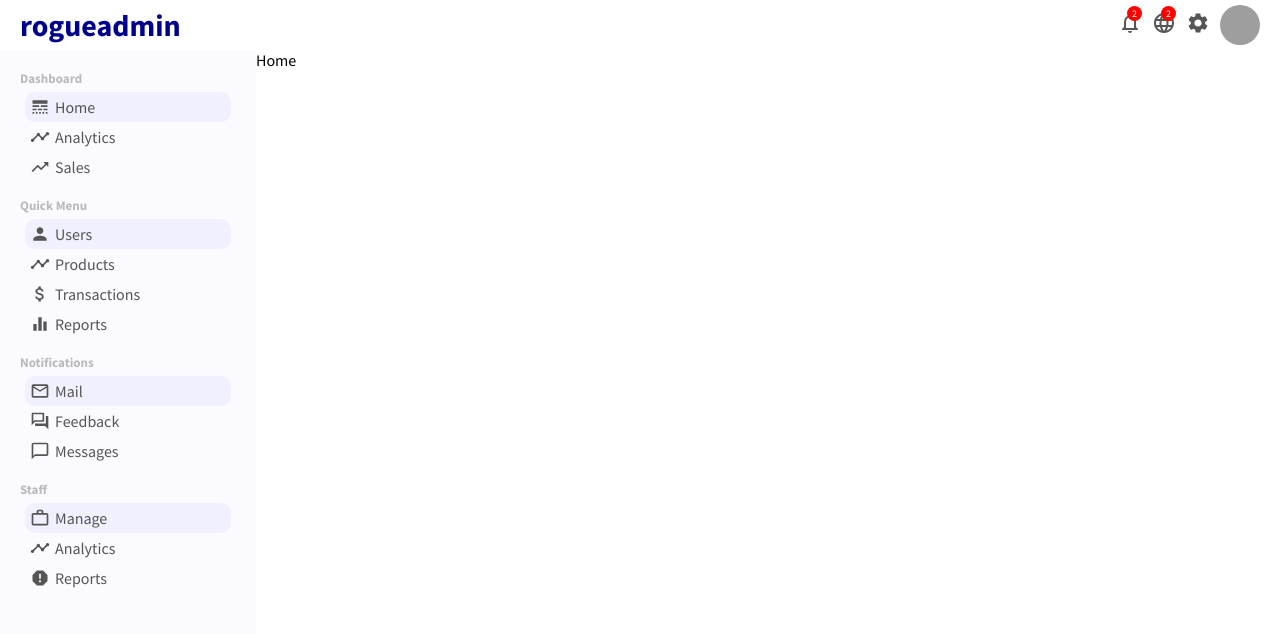
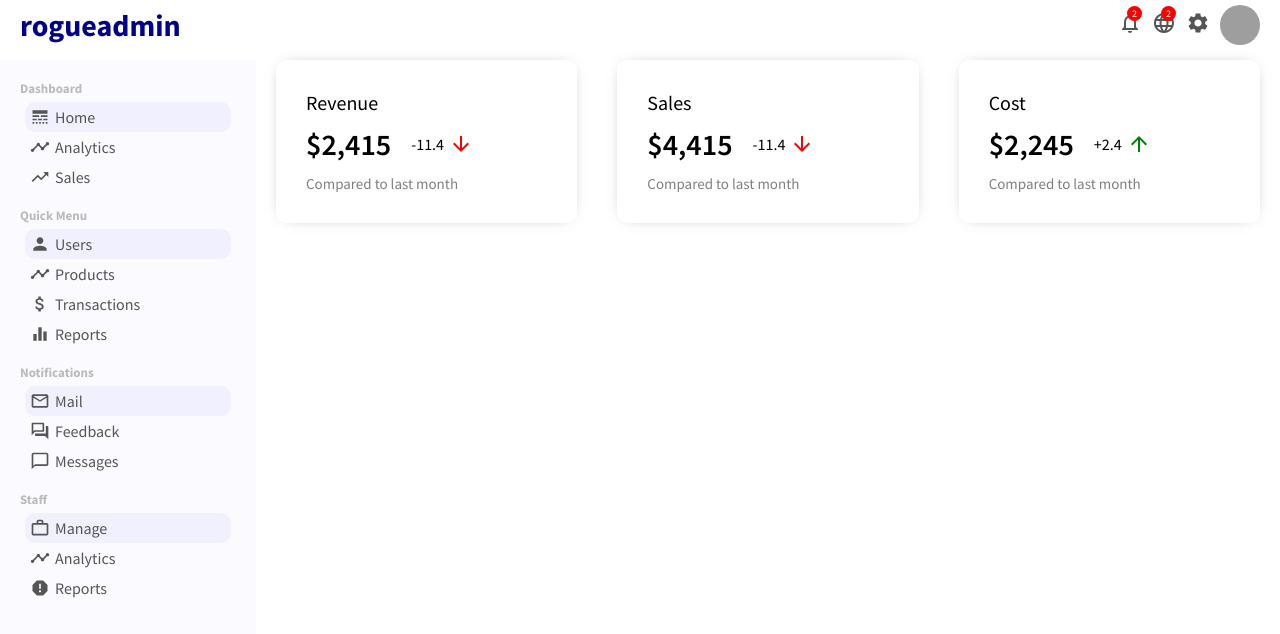
Before and after one commit to sweedalgharshi/admin-panel, a React (Create React App) app: page / in a window 1280 px wide. Shown: the top 634 px of the page. Built offline with nearby package versions, Linux system fonts and the light colour scheme; grey boxes are pictures that could not be loaded.

Commit message:
admin dashboard info styling

```diff
--- a/src/App.css
+++ b/src/App.css
@@ -7,4 +7,5 @@
 
 .container {
   display: flex;
+  margin-top: 10px;
 }
--- /dev/null
+++ b/src/components/featured-info/FeaturedInfo.jsx
@@ -0,0 +1,43 @@
+import React from "react";
+import "./featuredInfo.css";
+
+import { ArrowDownward, ArrowUpward } from "@mui/icons-material";
+
+function FeaturedInfo() {
+  return (
+    <div className="featured">
+      <div className="featured-item">
+        <span className="featured-title">Revenue</span>
+        <div className="featured-money-container">
+          <span className="featured-money">$2,415</span>
+          <span className="featured-money-rate">
+            -11.4 <ArrowDownward className="featured-icon negative" />
+          </span>
+        </div>
+        <span className="featured-sub">Compared to last month</span>
+      </div>
+      <div className="featured-item">
+        <span className="featured-title">Sales</span>
+        <div className="featured-money-container">
+          <span className="featured-money">$4,415</span>
+          <span className="featured-money-rate">
+            -11.4 <ArrowDownward className="featured-icon negative" />
+          </span>
+        </div>
+        <span className="featured-sub">Compared to last month</span>
+      </div>
+      <div className="featured-item">
+        <span className="featured-title">Cost</span>
+        <div className="featured-money-container">
+          <span className="featured-money">$2,245</span>
+          <span className="featured-money-rate">
+            +2.4 <ArrowUpward className="featured-icon" />
+          </span>
+        </div>
+        <span className="featured-sub">Compared to last month</span>
+      </div>
+    </div>
+  );
+}
+
+export default FeaturedInfo;
--- /dev/null
+++ b/src/components/featured-info/featuredInfo.css
@@ -0,0 +1,51 @@
+.featured {
+  width: 100%;
+  display: flex;
+  justify-content: space-between;
+}
+
+.featured-item {
+  flex: 1;
+  margin: 0px 20px;
+  padding: 30px;
+  border-radius: 10px;
+  cursor: pointer;
+  -webkit-box-shadow: 0px 0px 15px -10px rgba(0, 0, 0, 0.75);
+  box-shadow: 0px 0px 15px -10px rgba(0, 0, 0, 0.75);
+}
+
+.featured-title {
+  font-size: 20px;
+}
+
+.featured-money-container {
+  margin: 10px 0;
+  display: flex;
+  align-items: center;
+}
+
+.featured-money {
+  font-size: 30px;
+  font-weight: 600;
+}
+
+.featured-money-rate {
+  display: flex;
+  align-items: center;
+  margin-left: 20px;
+}
+
+.featured-icon {
+  font-size: 14px;
+  margin-left: 5px;
+  color: green;
+}
+
+.featured-icon.negative {
+  color: red;
+}
+
+.featured-sub {
+  font-size: 15px;
+  color: gray;
+}
--- a/src/pages/homepage/Home.jsx
+++ b/src/pages/homepage/Home.jsx
@@ -1,8 +1,13 @@
 import React from "react";
 import "./home.css";
+import FeaturedInfo from "../../components/featured-info/FeaturedInfo";
 
 function Home() {
-  return <div className="home">Home</div>;
+  return (
+    <div className="home">
+      <FeaturedInfo />
+    </div>
+  );
 }
 
 export default Home;
```
